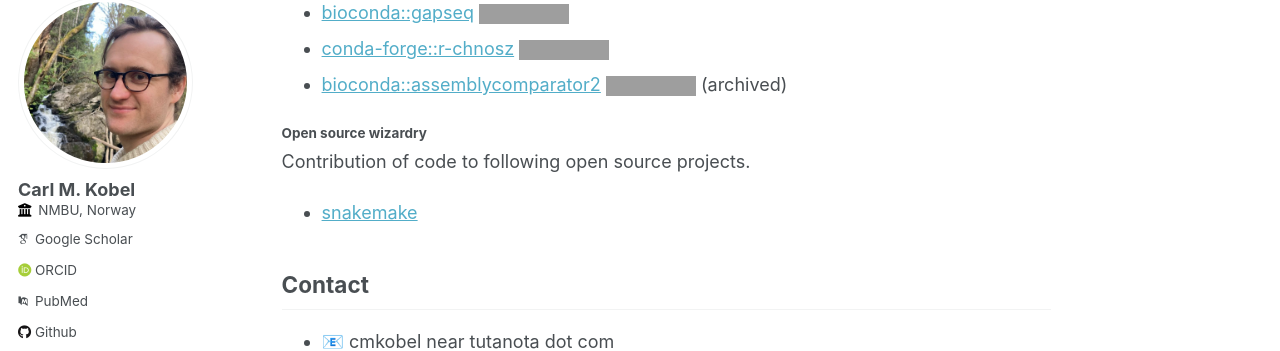
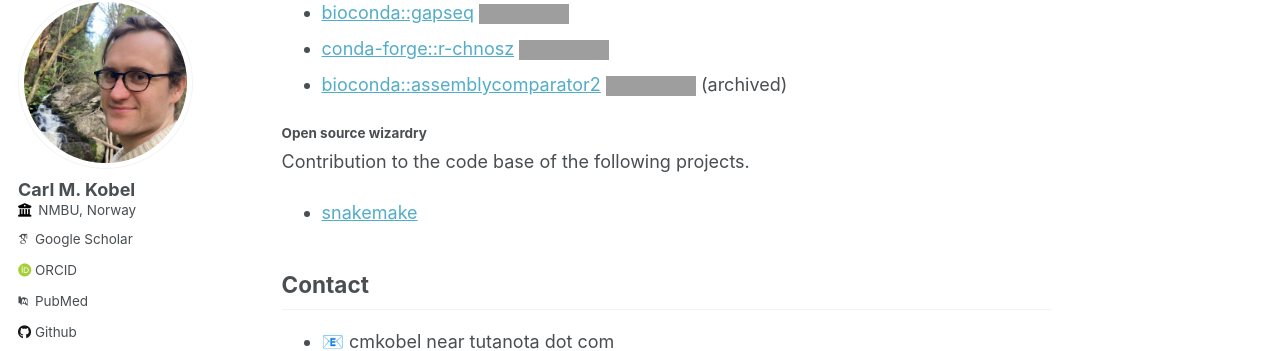
Before and after one commit to cmkobel/cmkobel.github.io, a Jekyll site: the page built from _pages/about.md, in a window 1280 px wide and 900 px high, scrolled down 1341 px. Shown: the part 110-461 px from the top of the window. Built offline with Jekyll 4.4.1, drawn with Linux system fonts in a browser that asks for light colours; some web fonts are replaced; grey boxes are pictures that could not be loaded.

Commit message:
Update about.md,

```diff
--- a/_pages/about.md
+++ b/_pages/about.md
@@ -44,7 +44,7 @@ Maintaining the recipes for the following Conda packages.
 
 #### Open source wizardry
 
-Contribution of code to following open source projects.
+Contribution to the code base of the following projects.
 
   - [snakemake](https://github.com/snakemake/snakemake/)
 
```
